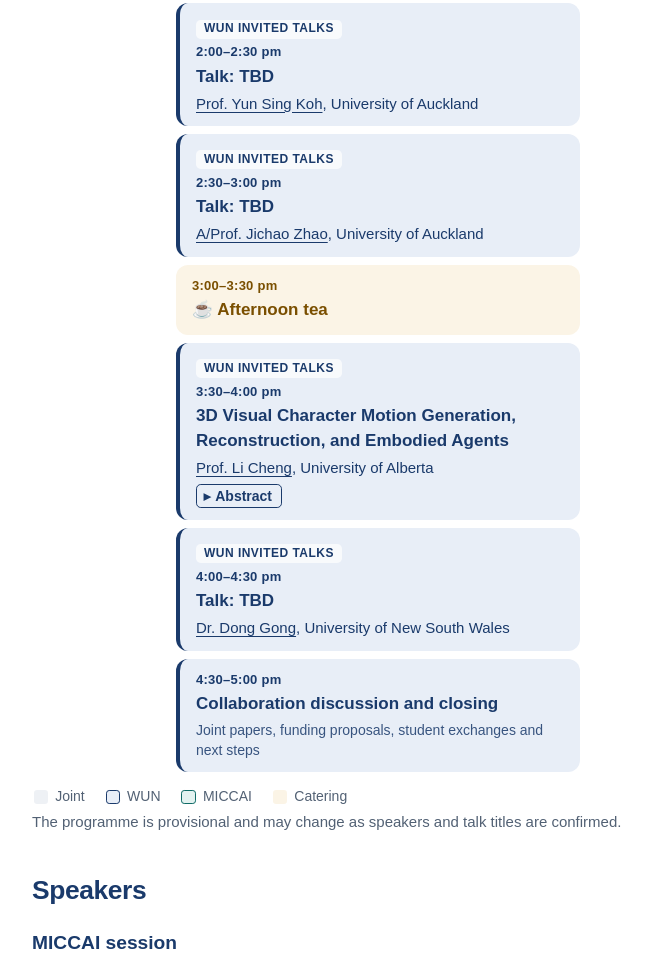
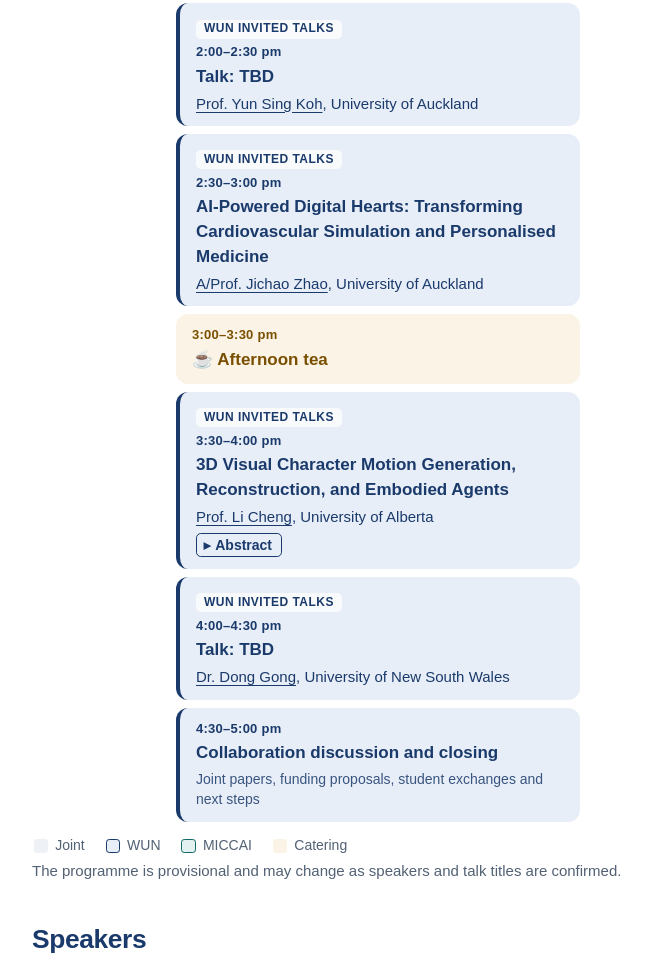
Before and after one commit to zhangxinyu-xyz/wun-miccai-2026, a plain HTML site: page index.html in a window 1280 px wide. Shown: the part 2783-3755 px from the top of the page, without its empty margins (128-779 px from the left). Drawn offline with Linux system fonts and the light colour scheme.

Commit message:
Add Jichao Zhao's talk title
Co-Authored-By: Claude Opus 5.5 <noreply@anthropic.com>

```diff
--- a/index.html
+++ b/index.html
@@ -262,7 +262,7 @@
           <div class="slot break"><span class="slot-time">12:30–1:30 pm</span><strong>🥪 Lunch and Networking (continued)</strong></div>
           <div class="slot wun"><span class="tag">WUN talks</span><span class="slot-time">1:30–2:00 pm</span><strong>CiteImpress: Cite, Then Summarize – Claim-Level Citation Training for Findings-to-Impression Generation</strong><span class="who"><a href="https://profiles.auckland.ac.nz/jiajun-xiao" target="_blank" rel="noopener noreferrer">Jiajun Xiao</a>, WUN project student</span></div>
           <div class="slot wun"><span class="tag">WUN invited talks</span><span class="slot-time">2:00–2:30 pm</span><strong>Talk: TBD</strong><span class="who"><a href="https://profiles.auckland.ac.nz/y-koh" target="_blank" rel="noopener noreferrer">Prof. Yun Sing Koh</a>, University of Auckland</span></div>
-          <div class="slot wun"><span class="tag">WUN invited talks</span><span class="slot-time">2:30–3:00 pm</span><strong>Talk: TBD</strong><span class="who"><a href="https://profiles.auckland.ac.nz/j-zhao" target="_blank" rel="noopener noreferrer">A/Prof. Jichao Zhao</a>, University of Auckland</span></div>
+          <div class="slot wun"><span class="tag">WUN invited talks</span><span class="slot-time">2:30–3:00 pm</span><strong>AI-Powered Digital Hearts: Transforming Cardiovascular Simulation and Personalised Medicine</strong><span class="who"><a href="https://profiles.auckland.ac.nz/j-zhao" target="_blank" rel="noopener noreferrer">A/Prof. Jichao Zhao</a>, University of Auckland</span></div>
           <div class="slot break"><span class="slot-time">3:00–3:30 pm</span><strong>☕ Afternoon tea</strong></div>
           <div class="slot wun"><span class="tag">WUN invited talks</span><span class="slot-time">3:30–4:00 pm</span><strong>3D Visual Character Motion Generation, Reconstruction, and Embodied Agents</strong><span class="who"><a href="https://vision-and-learning-lab-ualberta.github.io/" target="_blank" rel="noopener noreferrer">Prof. Li Cheng</a>, University of Alberta</span><details class="abstract"><summary>Abstract</summary><p>Recent advancements in sensing and deep learning have unlocked exciting possibilities for the visual analysis of human and animal motions in the physical 3D space. These innovations hold great potential for applications across diverse domains, including for example natural user interfaces, AR/VR, robotics, and gaming. In this talk, I will present the latest research progress in this rapidly evolving field including especially 3D human motion generation, pose tracking and shape reconstruction, and related tasks&nbsp;– highlighting key developments from the past few years as well as contributions from our own work.</p></details></div>
           <div class="slot wun"><span class="tag">WUN invited talks</span><span class="slot-time">4:00–4:30 pm</span><strong>Talk: TBD</strong><span class="who"><a href="https://research.unsw.edu.au/people/dr-dong-gong" target="_blank" rel="noopener noreferrer">Dr. Dong Gong</a>, University of New South Wales</span></div>
```
